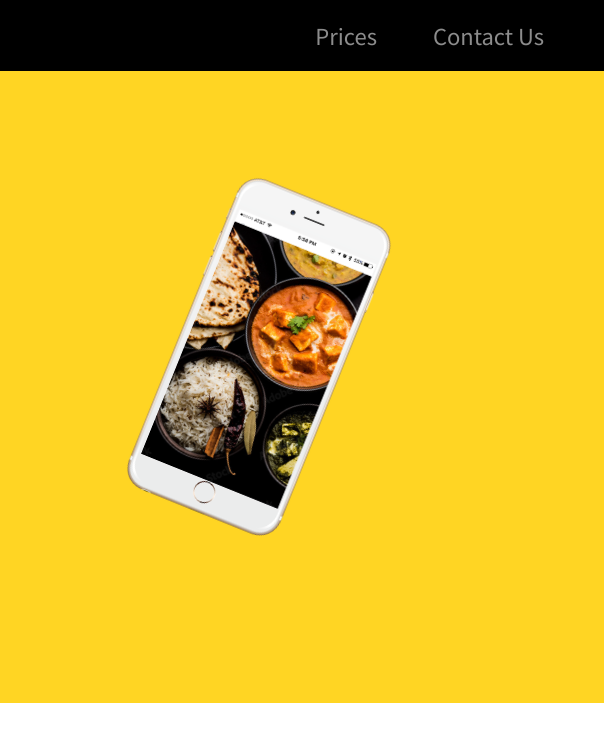
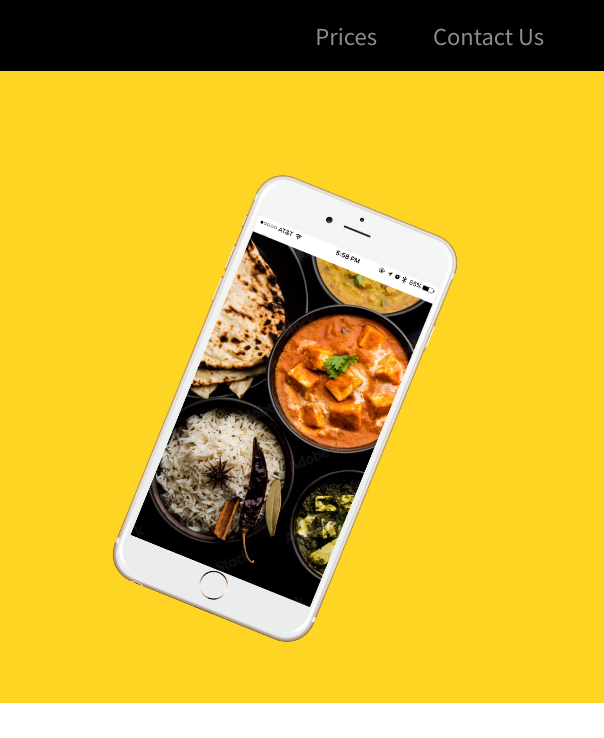
Before and after one commit to gabbar23/Tiffin-Website-Food-Ordering-Website, a plain HTML site: page index.html in a window 1280 px wide. Shown: the top 738 px of the page, 676-1280 px from the left. Drawn offline with nearby package versions, Linux system fonts and the light colour scheme.

Commit message:
version3

```diff
--- a/css/styles.css
+++ b/css/styles.css
@@ -202,6 +202,18 @@ hr {
 
 /* media_queries */
 
+@media (max-width:1300px) {
+    .image-title {
+        width: 17%;
+        transform: rotate(22deg);
+        margin-left: 200px;
+        position: absolute;
+    }
+
+    #title {}
+}
+
+
 @media (max-width:1000px) {
     .image-title {
         position: static;
```
Also changed, not shown: index.html (+0 -1 lines).
